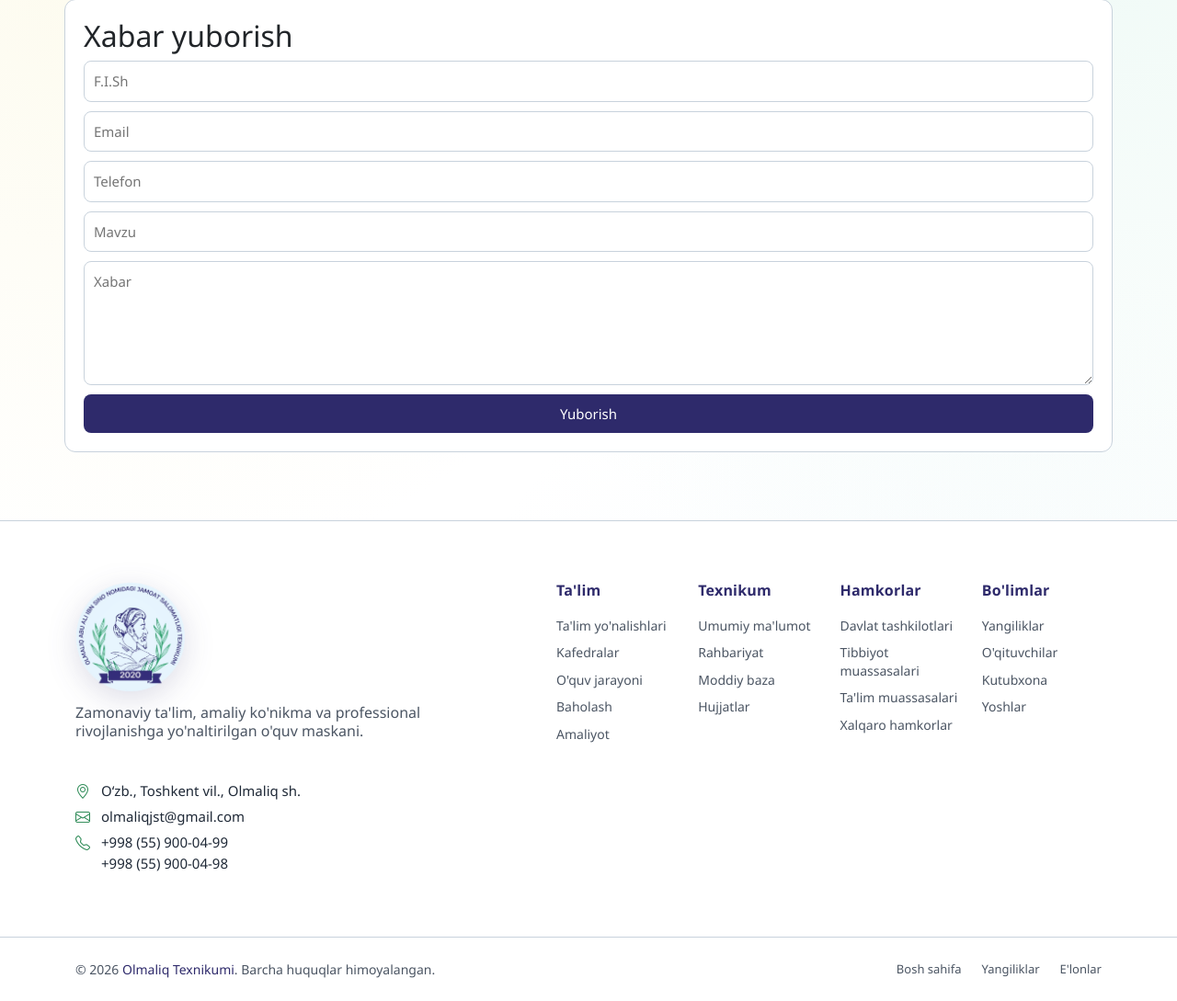
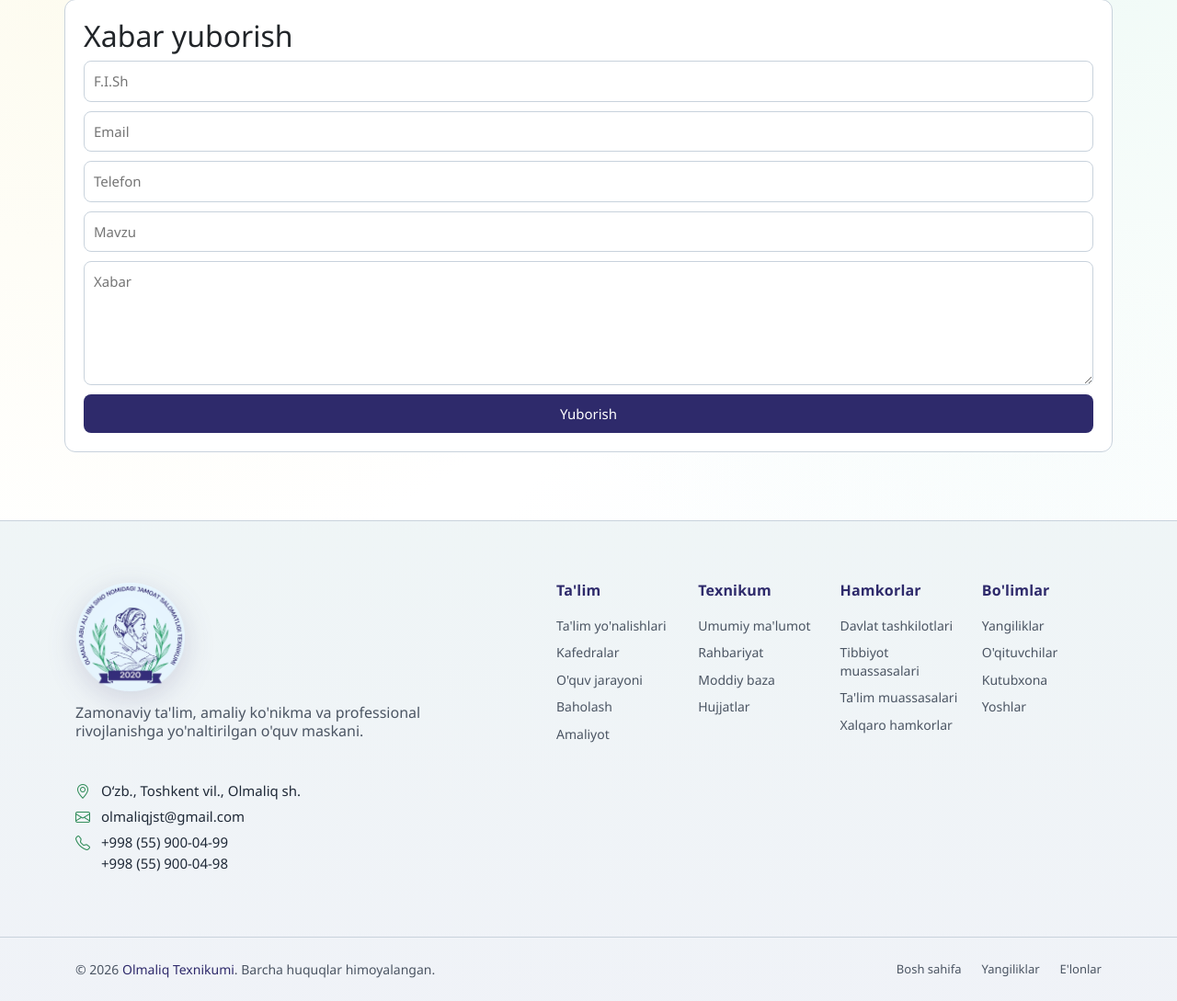
Before and after one commit to shahbozshirinboyev/new.olmaliqjst.uz, a Django app: page /aloqa/ in a window 1280 px wide. Shown: the part 255-1344 px from the top of the page at 92% size. Run offline with Django 5.2, Linux system fonts and the light colour scheme; data comes from the database, SQL or seed files in the repository; data that the repository does not hold is empty; some libraries are stand-ins or nearby versions.

Commit message:
footer background color change

```diff
--- a/static/css/style.css
+++ b/static/css/style.css
@@ -9,6 +9,7 @@
     --nav-text: #2e2a6b;
     --primary-hover: #1f6f45;
     --secondary-bg: #dce3ea;
+    --footer-bg: #f6f9fc;
     --brand-gradient: linear-gradient(90deg, #2e2a6b 0%, #2e8b57 85%);
     --soft-shadow: rgba(46, 42, 107, 0.15);
 }
@@ -112,8 +113,6 @@ html {
 
 .header .branding {
     min-height: 68px;
-    /* background: #ee0000 !important; */
-    /* box-shadow: none !important; */
     transition: all 0.4s ease;
     border: 0 !important;
     border-top: 0 !important;
@@ -849,7 +848,9 @@ textarea,
 }
 
 .footer-16 {
-    background: #ffffff;
+    background:
+        linear-gradient(180deg, rgba(46, 139, 87, 0.035) 0%, rgba(46, 42, 107, 0.03) 100%),
+        var(--footer-bg);
     color: var(--text);
     font-size: 15px;
     padding: 66px 0 0;
```
